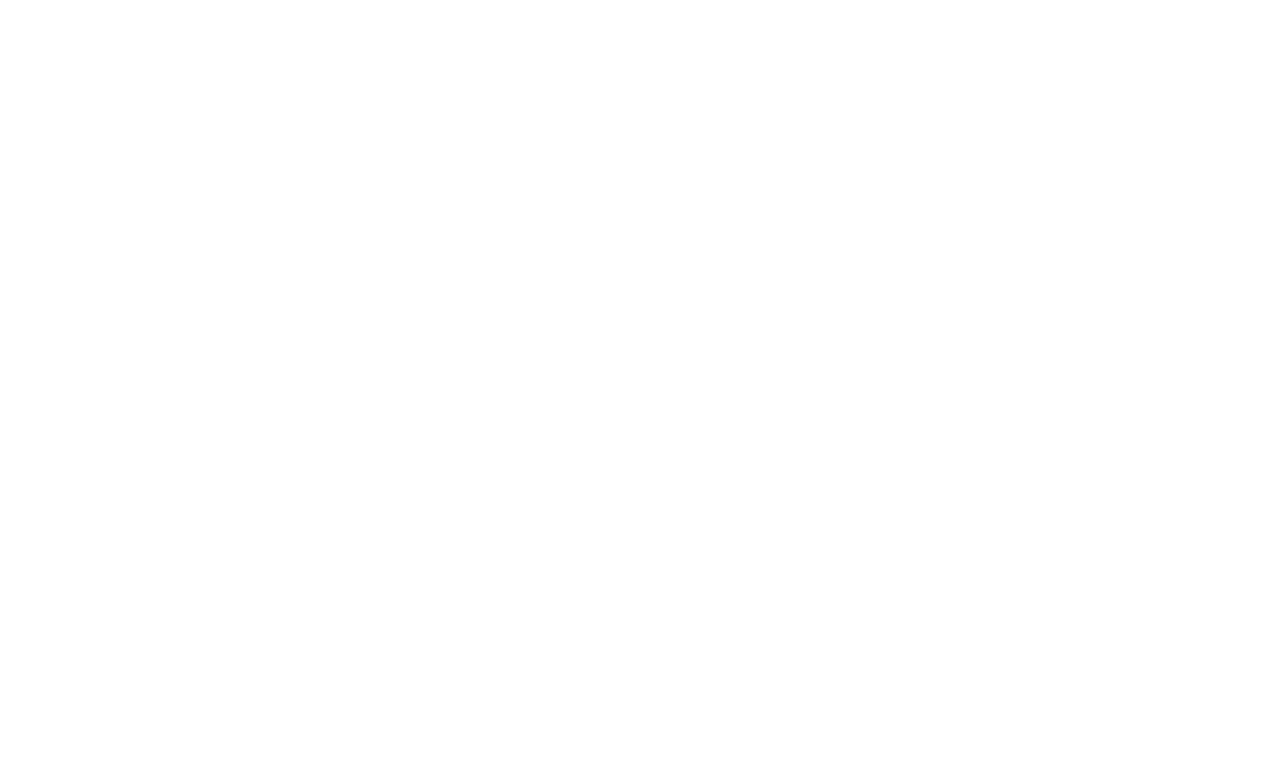
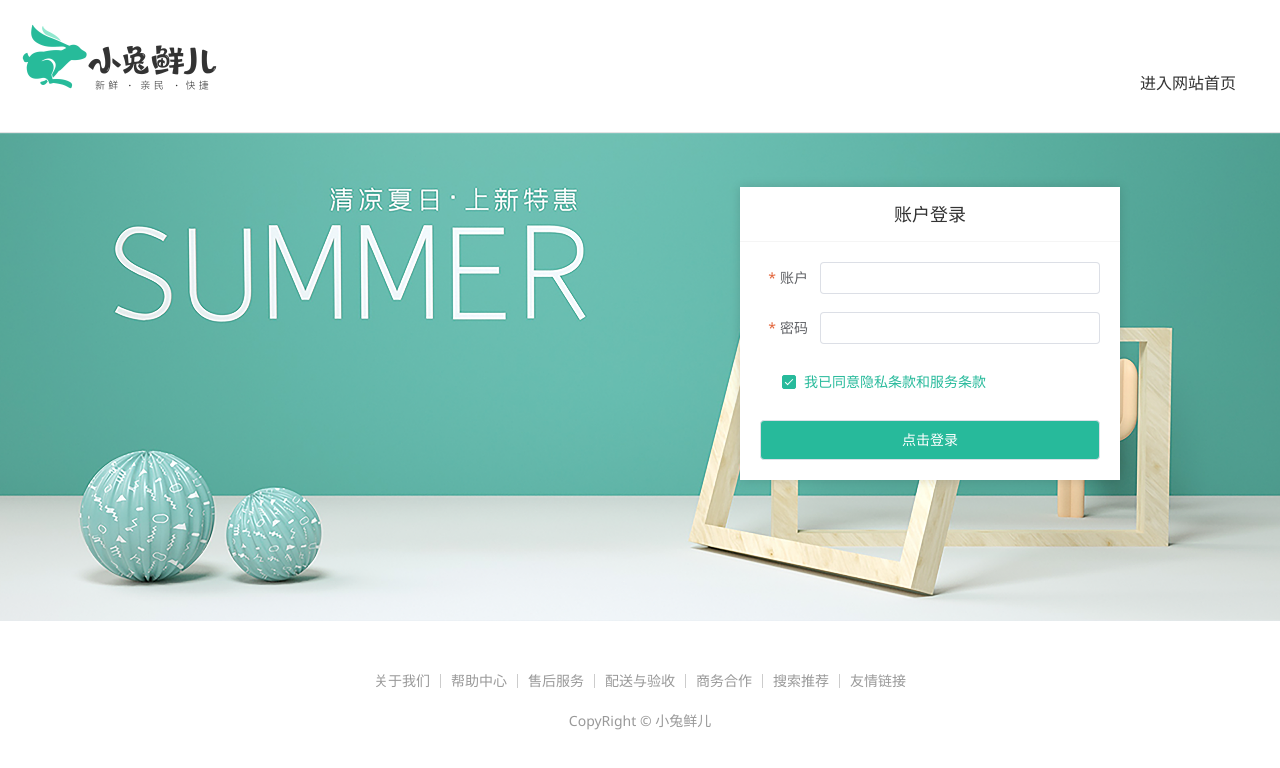
Before and after one commit to zht55555/vue3-ecommerce, a Vue app: page /login in a window 1280 px wide. Before the commit this address had no page. Shown: the top 768 px of the page. Built offline with nearby package versions, Linux system fonts and the light colour scheme; a small style sheet from the web is missing.

Commit message:
fix:登录页面完善

```diff
--- a/components.d.ts
+++ b/components.d.ts
@@ -13,8 +13,13 @@
   export interface GlobalComponents {
     ElBreadcrumb: typeof import('element-plus/es')['ElBreadcrumb']
     ElBreadcrumbItem: typeof import('element-plus/es')['ElBreadcrumbItem']
+    ElButton: typeof import('element-plus/es')['ElButton']
     ElCarousel: typeof import('element-plus/es')['ElCarousel']
     ElCarouselItem: typeof import('element-plus/es')['ElCarouselItem']
+    ElCheckbox: typeof import('element-plus/es')['ElCheckbox']
+    ElForm: typeof import('element-plus/es')['ElForm']
+    ElFormItem: typeof import('element-plus/es')['ElFormItem']
+    ElInput: typeof import('element-plus/es')['ElInput']
     ElPopconfirm: typeof import('element-plus/es')['ElPopconfirm']
     ElTabPane: typeof import('element-plus/es')['ElTabPane']
     ElTabs: typeof import('element-plus/es')['ElTabs']
--- /dev/null
+++ b/src/apis/user.ts
@@ -0,0 +1,17 @@
+import { http, type ApiResponse } from '@/utils/request'
+
+export interface User {
+  id: string
+  account: string
+  mobile: string
+  token: string
+}
+
+export interface LoginParams {
+  account: string
+  password: string
+}
+
+export const login = (data: LoginParams) => {
+  return http.post<ApiResponse<User>, LoginParams>('/login', data)
+}
--- a/src/router/index.ts
+++ b/src/router/index.ts
@@ -4,6 +4,7 @@
 import Category from '@/views/Category/index.vue'
 import SubCategory from '@/views/SubCategory/index.vue'
 import Detail from '@/views/Detail/index.vue'
+import Login from '@/views/Login/index.vue'
 
 const router = createRouter({
   history: createWebHistory(import.meta.env.BASE_URL),
@@ -30,6 +31,10 @@
         },
       ],
     },
+    {
+      path: '/login',
+      component: Login,
+    },
   ],
   scrollBehavior() {
     return { top: 0 }
--- /dev/null
+++ b/src/stores/user.ts
@@ -0,0 +1,16 @@
+import { ref } from 'vue'
+import { defineStore } from 'pinia'
+
+import { login, type LoginParams, type User } from '@/apis/user'
+
+export const useUserStore = defineStore('user', () => {
+  const user = ref<User | null>(null)
+  const getUserInfo = async (params: LoginParams) => {
+    const res = await login(params)
+    user.value = res.result
+  }
+  return {
+    user,
+    getUserInfo,
+  }
+})
--- /dev/null
+++ b/src/views/Login/index.vue
@@ -0,0 +1,373 @@
+<script setup lang="ts">
+// 表单校验（账户名+密码）
+import { ref } from 'vue'
+import { ElMessage } from 'element-plus'
+import 'element-plus/theme-chalk/el-message.css'
+import type { FormInstance, FormRules } from 'element-plus'
+import { useRouter } from 'vue-router'
+
+import { useUserStore } from '@/stores/user'
+
+const userStore = useUserStore()
+
+interface LoginForm {
+  account: string
+  password: string
+  agree: boolean
+}
+
+// 1.准备表单对象
+const form = ref<LoginForm>({
+  account: '',
+  password: '',
+  agree: true,
+})
+
+defineOptions({
+  name: 'LoginPage',
+})
+// 2. 校验规则对象
+const rules: FormRules<LoginForm> = {
+  account: [{ required: true, message: '用户名不能为空', trigger: 'blur' }],
+  password: [
+    { required: true, message: '密码不能为空', trigger: 'blur' },
+    { min: 6, max: 24, message: '密码长度要求6-14个字符', trigger: 'blur' },
+  ],
+  agree: [
+    {
+      validator: (_rule, value, callback) => {
+        console.log(value)
+        //自定义校验逻辑
+        // 勾选协议通过，不勾选不通过
+        if (value) {
+          callback()
+        } else {
+          callback(new Error('请勾选协议'))
+        }
+      },
+      trigger: 'change',
+    },
+  ],
+}
+
+// 3.获取 form 实例做统一校验
+const router = useRouter()
+const formRef = ref<FormInstance | null>(null)
+const doLogin = async () => {
+  if (!form.value) {
+    ElMessage({ type: 'error', message: '表单数据异常' })
+    return
+  }
+  const { account, password } = form.value
+  if (!account || !password) {
+    ElMessage({ type: 'error', message: '用户名或密码不能为空' })
+    return
+  }
+
+  if (!formRef.value) {
+    ElMessage({ type: 'error', message: '表单实例未初始化' })
+    return
+  }
+
+  // 调用实例方法
+  const valid = await formRef.value.validate()
+  if (!valid) return
+
+  await userStore.getUserInfo({ account, password })
+  ElMessage({ type: 'success', message: '登录成功' })
+  router.replace({ path: '/' })
+}
+</script>
+
+<template>
+  <div>
+    <header class="login-header">
+      <div class="container m-top-20">
+        <h1 class="logo">
+          <RouterLink to="/">小兔鲜</RouterLink>
+        </h1>
+        <RouterLink class="entry" to="/">
+          进入网站首页
+          <i class="iconfont icon-angle-right"></i>
+          <i class="iconfont icon-angle-right"></i>
+        </RouterLink>
+      </div>
+    </header>
+    <section class="login-section">
+      <div class="wrapper">
+        <nav>
+          <a href="javascript:;">账户登录</a>
+        </nav>
+        <div class="account-box">
+          <div class="form">
+            <el-form
+              ref="formRef"
+              label-position="right"
+              :model="form"
+              :rules="rules"
+              label-width="60px"
+              status-icon
+            >
+              <el-form-item prop="account" label="账户">
+                <el-input v-model="form.account" />
+              </el-form-item>
+              <el-form-item prop="password" label="密码">
+                <el-input v-model="form.password" />
+              </el-form-item>
+              <el-form-item prop="agree" label-width="22px">
+                <el-checkbox size="large" v-model="form.agree">
+                  我已同意隐私条款和服务条款
+                </el-checkbox>
+              </el-form-item>
+              <el-button size="large" class="subBtn" @click="doLogin">点击登录</el-button>
+            </el-form>
+          </div>
+        </div>
+      </div>
+    </section>
+
+    <footer class="login-footer">
+      <div class="container">
+        <p>
+          <a href="javascript:;">关于我们</a>
+          <a href="javascript:;">帮助中心</a>
+          <a href="javascript:;">售后服务</a>
+          <a href="javascript:;">配送与验收</a>
+          <a href="javascript:;">商务合作</a>
+          <a href="javascript:;">搜索推荐</a>
+          <a href="javascript:;">友情链接</a>
+        </p>
+        <p>CopyRight &copy; 小兔鲜儿</p>
+      </div>
+    </footer>
+  </div>
+</template>
+
+<style scoped lang="less">
+.login-header {
+  background: #fff;
+  border-bottom: 1px solid #e4e4e4;
+
+  .container {
+    display: flex;
+    align-items: flex-end;
+    justify-content: space-between;
+  }
+
+  .logo {
+    width: 200px;
+
+    a {
+      display: block;
+      height: 132px;
+      width: 100%;
+      text-indent: -9999px;
+      background: url('@/assets/images/logo.png') no-repeat center 18px / contain;
+    }
+  }
+
+  .sub {
+    flex: 1;
+    font-size: 24px;
+    font-weight: normal;
+    margin-bottom: 38px;
+    margin-left: 20px;
+    color: #666;
+  }
+
+  .entry {
+    width: 120px;
+    margin-bottom: 38px;
+    font-size: 16px;
+
+    i {
+      font-size: 14px;
+      color: @xtxColor;
+      letter-spacing: -5px;
+    }
+  }
+}
+
+.login-section {
+  background: url('@/assets/images/login-bg.png') no-repeat center / cover;
+  height: 488px;
+  position: relative;
+
+  .wrapper {
+    width: 380px;
+    background: #fff;
+    position: absolute;
+    left: 50%;
+    top: 54px;
+    transform: translate3d(100px, 0, 0);
+    box-shadow: 0 0 10px rgba(0, 0, 0, 0.15);
+
+    nav {
+      font-size: 14px;
+      height: 55px;
+      margin-bottom: 20px;
+      border-bottom: 1px solid #f5f5f5;
+      display: flex;
+      padding: 0 40px;
+      text-align: right;
+      align-items: center;
+
+      a {
+        flex: 1;
+        line-height: 1;
+        display: inline-block;
+        font-size: 18px;
+        position: relative;
+        text-align: center;
+      }
+    }
+  }
+}
+
+.login-footer {
+  padding: 30px 0 50px;
+  background: #fff;
+
+  p {
+    text-align: center;
+    color: #999;
+    padding-top: 20px;
+
+    a {
+      line-height: 1;
+      padding: 0 10px;
+      color: #999;
+      display: inline-block;
+
+      ~ a {
+        border-left: 1px solid #ccc;
+      }
+    }
+  }
+}
+
+.account-box {
+  .toggle {
+    padding: 15px 40px;
+    text-align: right;
+
+    a {
+      color: @xtxColor;
+
+      i {
+        font-size: 14px;
+      }
+    }
+  }
+
+  .form {
+    padding: 0 20px 20px 20px;
+
+    &-item {
+      margin-bottom: 28px;
+
+      .input {
+        position: relative;
+        height: 36px;
+
+        > i {
+          width: 34px;
+          height: 34px;
+          background: #cfcdcd;
+          color: #fff;
+          position: absolute;
+          left: 1px;
+          top: 1px;
+          text-align: center;
+          line-height: 34px;
+          font-size: 18px;
+        }
+
+        input {
+          padding-left: 44px;
+          border: 1px solid #cfcdcd;
+          height: 36px;
+          line-height: 36px;
+          width: 100%;
+
+          &.error {
+            border-color: @priceColor;
+          }
+
+          &.active,
+          &:focus {
+            border-color: @xtxColor;
+          }
+        }
+
+        .code {
+          position: absolute;
+          right: 1px;
+          top: 1px;
+          text-align: center;
+          line-height: 34px;
+          font-size: 14px;
+          background: #f5f5f5;
+          color: #666;
+          width: 90px;
+          height: 34px;
+          cursor: pointer;
+        }
+      }
+
+      > .error {
+        position: absolute;
+        font-size: 12px;
+        line-height: 28px;
+        color: @priceColor;
+
+        i {
+          font-size: 14px;
+          margin-right: 2px;
+        }
+      }
+    }
+
+    .agree {
+      a {
+        color: #069;
+      }
+    }
+
+    .btn {
+      display: block;
+      width: 100%;
+      height: 40px;
+      color: #fff;
+      text-align: center;
+      line-height: 40px;
+      background: @xtxColor;
+
+      &.disabled {
+        background: #cfcdcd;
+      }
+    }
+  }
+
+  .action {
+    padding: 20px 40px;
+    display: flex;
+    justify-content: space-between;
+    align-items: center;
+
+    .url {
+      a {
+        color: #999;
+        margin-left: 10px;
+      }
+    }
+  }
+}
+
+.subBtn {
+  background: @xtxColor;
+  width: 100%;
+  color: #fff;
+}
+</style>
+@/stores/userStore
```
